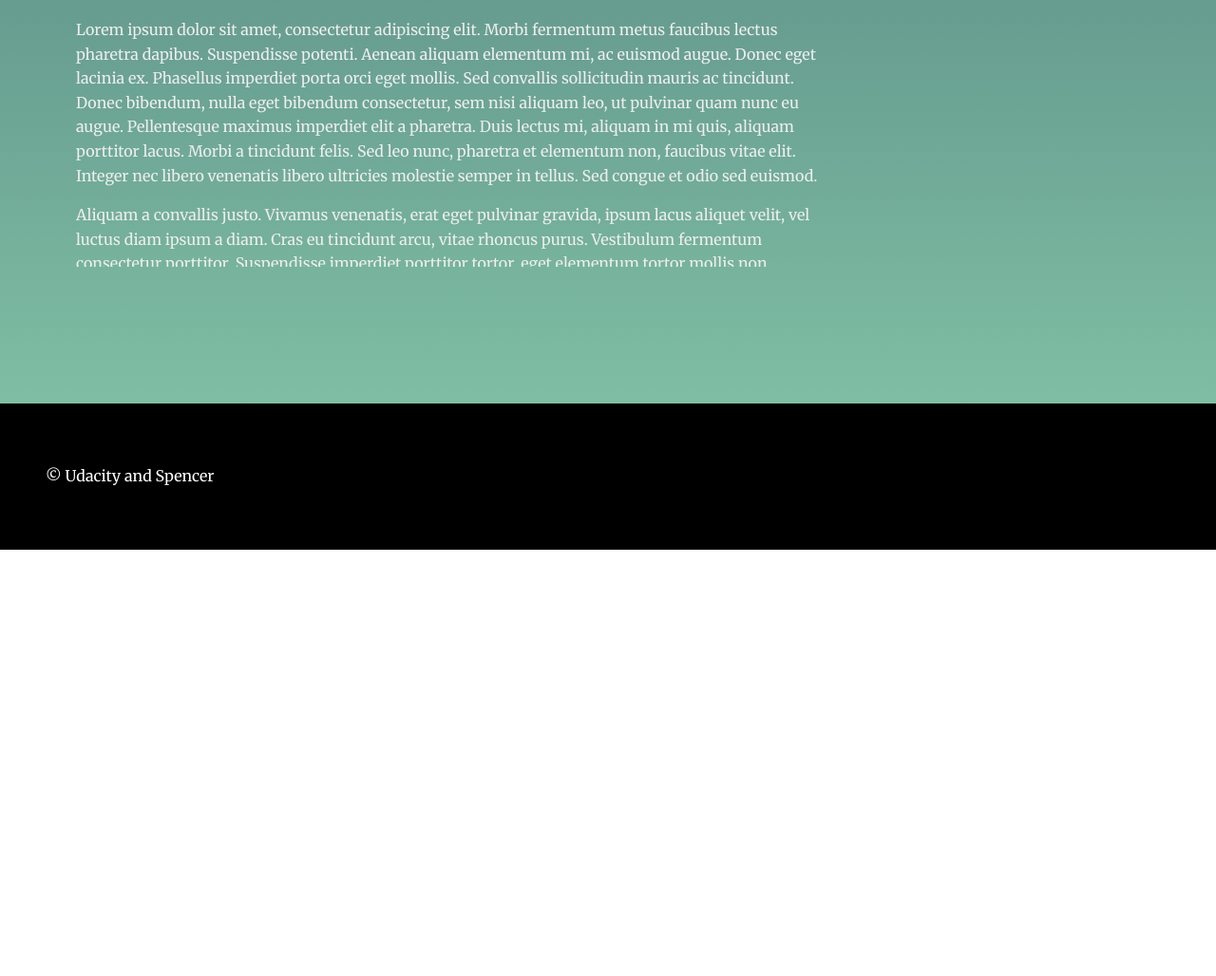
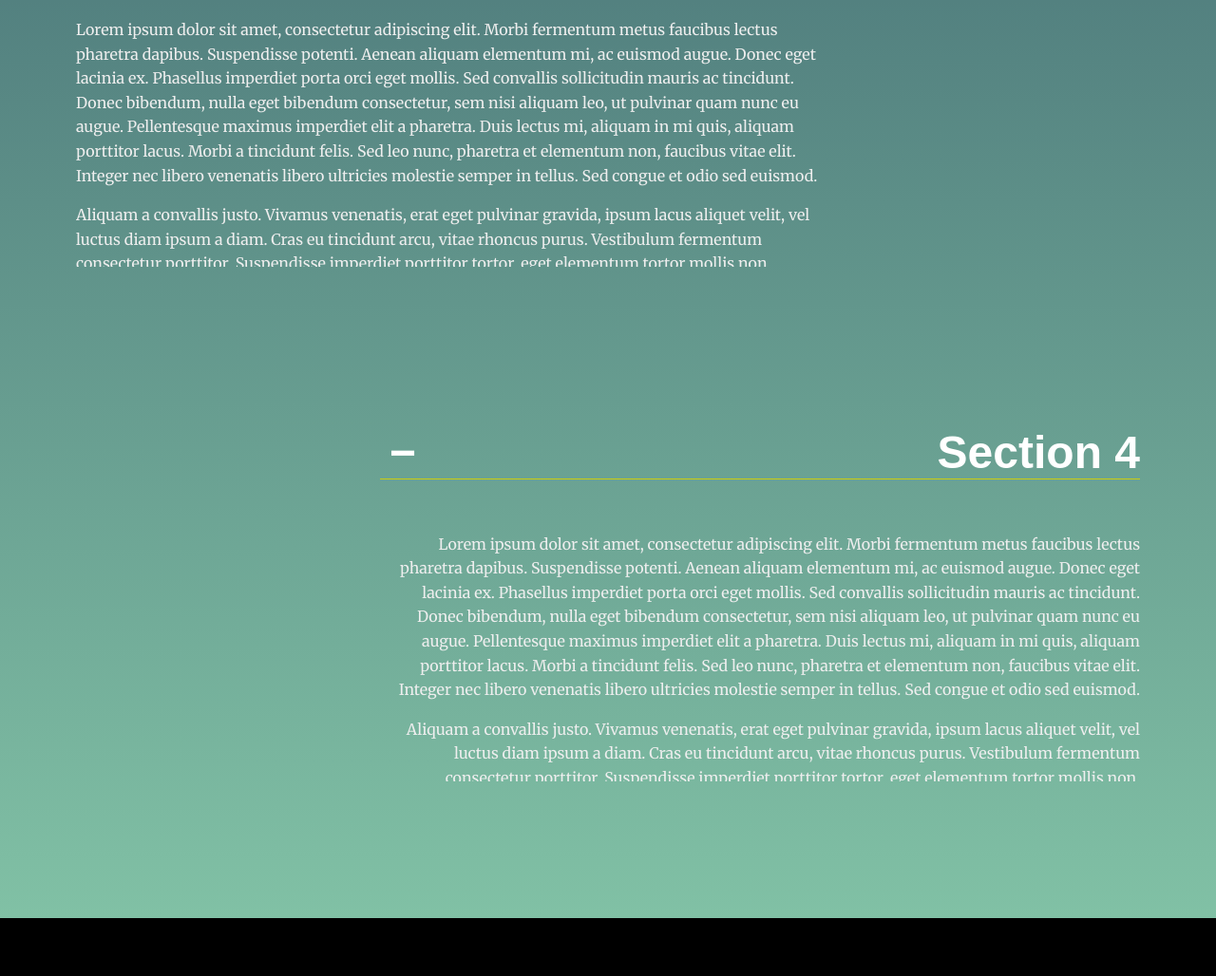
Before and after one commit to sphawley/landing-page, a plain HTML site: page index.html in a window 1280 px wide. Shown: the part 1751-2779 px from the top of the page at 95% size. Before the commit the page ends 2330 px from the top, so only its background shows below. Drawn offline with Linux system fonts and the light colour scheme.

Commit message:
feat: add fourth section
Make navbar invisible on page load
Fix navbar navigation scroll location
Put active section back in the middle of view

```diff
--- a/css/styles.css
+++ b/css/styles.css
@@ -66,6 +66,7 @@ section {
 .navbar__menu {
     overflow: hidden;
     transition: max-height 0.2s ease-out;
+    max-height: 0;
 }
 
 .navbar__menu ul {
--- a/index.html
+++ b/index.html
@@ -56,6 +56,17 @@
         </div>
       </div>
     </section>
+  </section>
+  <section id="section4" data-nav="Section 4">
+    <div class="landing__container">
+      <h2 class="collapsible collapsible--right">Section 4</h2>
+      <div class="content">
+        <p>Lorem ipsum dolor sit amet, consectetur adipiscing elit. Morbi fermentum metus faucibus lectus pharetra dapibus. Suspendisse potenti. Aenean aliquam elementum mi, ac euismod augue. Donec eget lacinia ex. Phasellus imperdiet porta orci eget mollis. Sed convallis sollicitudin mauris ac tincidunt. Donec bibendum, nulla eget bibendum consectetur, sem nisi aliquam leo, ut pulvinar quam nunc eu augue. Pellentesque maximus imperdiet elit a pharetra. Duis lectus mi, aliquam in mi quis, aliquam porttitor lacus. Morbi a tincidunt felis. Sed leo nunc, pharetra et elementum non, faucibus vitae elit. Integer nec libero venenatis libero ultricies molestie semper in tellus. Sed congue et odio sed euismod.</p>
+
+        <p>Aliquam a convallis justo. Vivamus venenatis, erat eget pulvinar gravida, ipsum lacus aliquet velit, vel luctus diam ipsum a diam. Cras eu tincidunt arcu, vitae rhoncus purus. Vestibulum fermentum consectetur porttitor. Suspendisse imperdiet porttitor tortor, eget elementum tortor mollis non.</p>
+      </div>
+    </div>
+  </section>
   </main>
   <footer class="page__footer">
     <p>&copy Udacity and Spencer</p>
--- a/js/app.js
+++ b/js/app.js
@@ -54,7 +54,7 @@ calculateCurrentlyActiveViewYCoordinate();
 
 // Add class 'active' to section when near top of viewport
 function calculateCurrentlyActiveViewYCoordinate() {
-    centerOfViewYCoordinate = Math.round((window.innerHeight - headerHeight)/4 + headerHeight);
+    centerOfViewYCoordinate = Math.round((window.innerHeight - headerHeight)/2 + headerHeight);
 }
 
 function calculateActiveSection() {
@@ -144,7 +144,7 @@ for (let collapsible of collapsibles) {
 for (const navElement of navList.children) {
     navElement.addEventListener('click', function () {
         document.querySelector(`#${navElement.getAttribute("for-section")}`).scrollIntoView();
-        window.scrollBy(0, -1 * headerHeight)
+        window.scrollBy(0, -1 * document.querySelector(".navbar__menu").scrollHeight)
     });
 }
 
```
